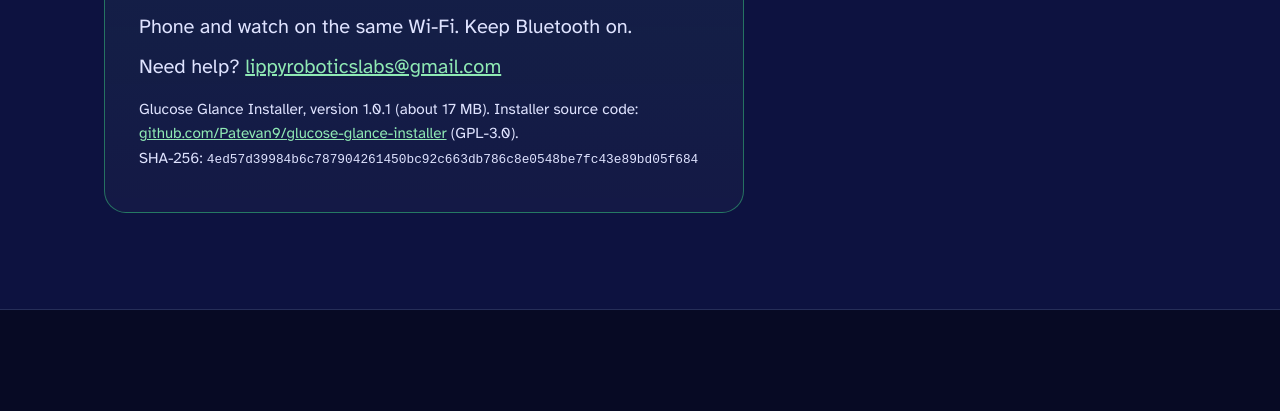
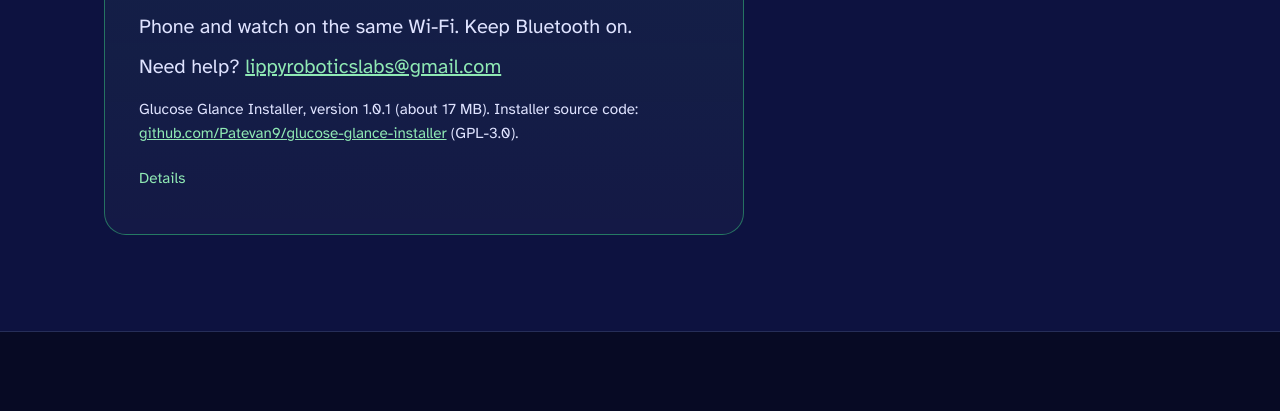
Before and after one commit to Patevan9/scout-ai-research, a plain HTML site: page lippy-labs-website/glucose-glance/index.html in a window 1280 px wide. Shown: the part 5718-6129 px from the top of the page. Drawn offline with nearby package versions, Linux system fonts and the light colour scheme; a web font is replaced by a local one.

Commit message:
Sync: SHA under Details

```diff
--- a/lippy-labs-website/glucose-glance/index.html
+++ b/lippy-labs-website/glucose-glance/index.html
@@ -112,6 +112,7 @@
   @media (max-width: 640px) { .letter { padding: 22px 18px; } }
   .dl-steps { margin: 22px 0 14px; padding-left: 1.4em; color: #dfe3ff; } .pricecard .dl-steps li { display: list-item; margin-bottom: 8px; }
   .pricecard p { color: #dfe3ff; margin-bottom: 8px; }
+  .dl-details { margin-top: 10px; } .dl-details summary { cursor: pointer; color: var(--green-l); font-size: 0.95rem; min-height: 44px; display: inline-flex; align-items: center; } .dl-details summary:focus-visible { outline: 3px solid var(--yellow); outline-offset: 3px; border-radius: 6px; }
   .hash { font-family: ui-monospace, monospace; font-size: 0.8rem; word-break: break-all; }
   .support { max-width: 760px; } .support p { color: #dfe3ff; margin-bottom: 14px; } .support ul { margin-bottom: 14px; }
   .panel { padding: 26px; border-radius: 18px; background: var(--card); border: 1px solid var(--line); }
@@ -333,7 +334,11 @@
       </ol>
       <p>Phone and watch on the same Wi-Fi. Keep Bluetooth on.</p>
       <p>Need help? <a href="mailto:lippyroboticslabs@gmail.com?subject=Glucose%20Glance">lippyroboticslabs@gmail.com</a></p>
-      <p class="soon-note">Glucose Glance Installer, version 1.0.1 (about 17 MB). Installer source code: <a href="https://github.com/Patevan9/glucose-glance-installer">github.com/Patevan9/glucose-glance-installer</a> (GPL-3.0).<br>SHA-256: <span class="hash">4ed57d39984b6c787904261450bc92c663db786c8e0548be7fc43e89bd05f684</span></p>
+      <p class="soon-note">Glucose Glance Installer, version 1.0.1 (about 17 MB). Installer source code: <a href="https://github.com/Patevan9/glucose-glance-installer">github.com/Patevan9/glucose-glance-installer</a> (GPL-3.0).</p>
+      <details class="dl-details">
+        <summary>Details</summary>
+        <p class="soon-note">SHA-256 file fingerprint, for checking that your download is exactly the file we published. You do not need this to install Glucose Glance.<br><span class="hash">4ed57d39984b6c787904261450bc92c663db786c8e0548be7fc43e89bd05f684</span></p>
+      </details>
     </div>
   </div>
 </section>
```
